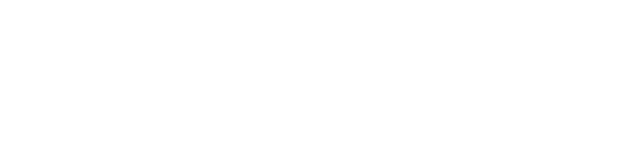
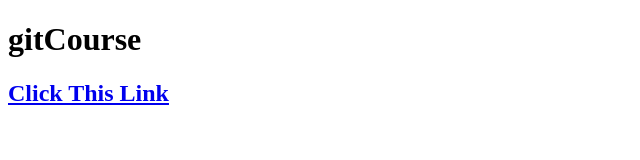
Before and after one commit to AlohaRene/gitCourse, a plain HTML site: page index.html in a window 1280 px wide. Shown: the whole page, without its empty margins (0-640 px from the left). Drawn offline with Linux system fonts and the light colour scheme.

Commit message:
CHORE Add H1 Title with secondary H2 Title (WEB-4)

```diff
--- a/index.html
+++ b/index.html
@@ -7,6 +7,9 @@
     <title>Document</title>
 </head>
 <body>
-
+    <h1>gitCourse</h1>
+    <h2>
+        <a href="https://youtu.be/NmC0GtHj_4w">Click This Link</a>
+    </h2>
 </body>
 </html>
```
